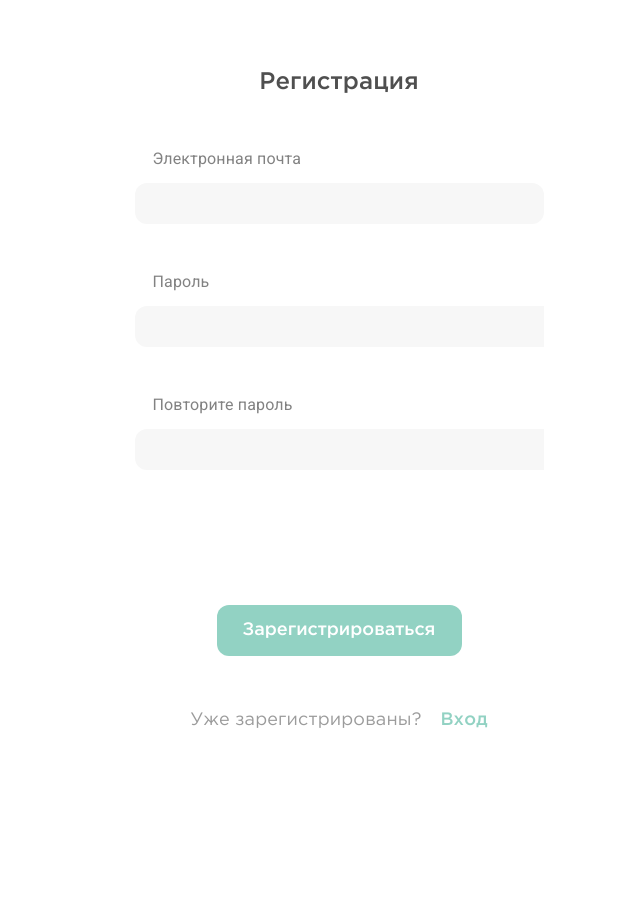
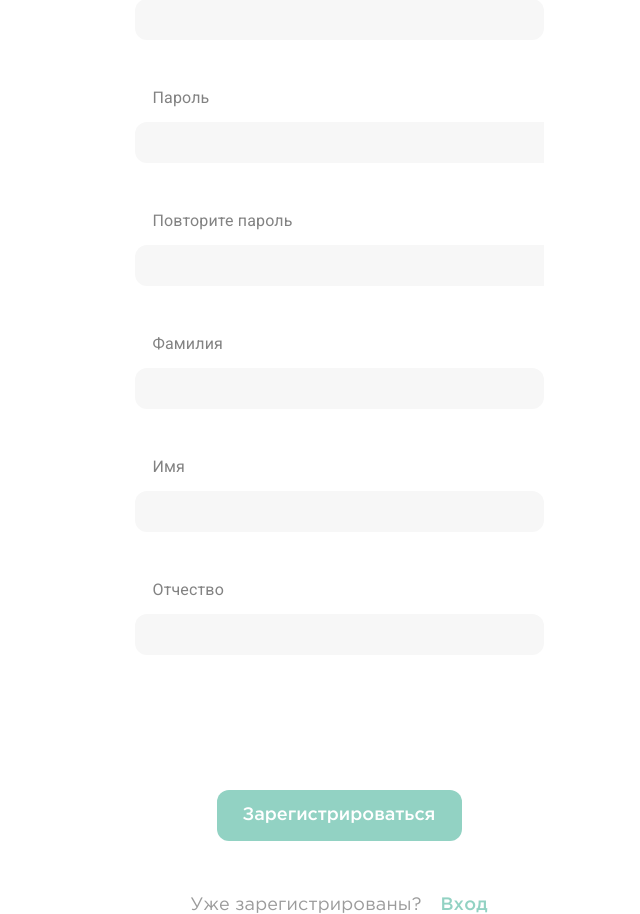
Before and after one commit to novkri/company-problems_Front, a Vue app: page /register in a window 1280 px wide. Shown: the whole page, without its empty margins (301-941 px from the left). Before the commit the page ends 800 px from the top, so only its background shows below. Built offline with nearby package versions, Linux system fonts and the light colour scheme; some icons are missing; what vue-toastify would draw is missing.

Commit message:
reg+auth changes (only design!)

```diff
--- a/src/components/Auth/Login.vue
+++ b/src/components/Auth/Login.vue
@@ -3,11 +3,11 @@
     <div class="header">Вход в систему</div>
     <form>
       <div class="form-group">
-        <label for="username">Имя пользователя<span
-            v-if="username.length >= 15 && username.length <= 20">{{$v.username.$params.maxLength.max - username.length}}</span></label>
-        <input type="text" class="form-control" id="username" v-model="username"
-          :class="{ 'form-control--error': $v.username.$invalid, 'form-control--valid': username && !$v.username.$invalid}">
-        <div class="errorAuth" v-if="errorU.name">{{errorU.name[1]}} </div>
+        <label for="email">Адрес электронной почты<span
+            v-if="email.length >= 15 && email.length <= 20">{{$v.email.$params.maxLength.max - email.length}}</span></label>
+        <input type="text" class="form-control" id="email" v-model="email"
+          :class="{ 'form-control--error': $v.email.$invalid, 'form-control--valid': email && !$v.email.$invalid}">
+        <div class="errorAuth" v-if="errorU.email">{{errorU.email[1]}} </div>
       </div>
       <div class="form-group">
         <label for="password">Пароль<span
@@ -19,9 +19,7 @@
       <br>
       <div class="errorAuth" v-if="errorU.name" style="text-align: center;">{{errorU.name[0]}}</div>
       <div class="errorAuth" v-if="error401" style="text-align: center;">{{error401}}</div>
-      <!-- <div class="form-group">
-        <router-link :to="{ name: 'Register' }">Регистрация</router-link>
-      </div> -->
+
       <div class="btn-and-link">
         <button type="submit" class="btn" @click.prevent="login">Войти</button>
         <router-link to="/register">Регистрация</router-link>
@@ -45,14 +43,14 @@
     name: "Login",
     data: () => ({
       success: false,
-      username: '',
+      email: '',
       password: ''
 
     }),
     validations: {
-      username: {
-        minLength: minLength(4),
-        maxLength: maxLength(20)
+      email: {
+        minLength: minLength(3),
+        maxLength: maxLength(256)
       },
       password: {
         minLength: minLength(8),
@@ -69,7 +67,7 @@
     methods: {
       async login() {
         const formData = {
-          name: this.username,
+          email: this.email,
           password: this.password,
         }
         await this.$store.dispatch('login', formData).then(() => {
--- a/src/components/Auth/Register.vue
+++ b/src/components/Auth/Register.vue
@@ -11,7 +11,7 @@
         <div class="errorAuth" v-if="errorUReg.name">{{errorUReg.name[0]}} </div>
       </div> -->
       <div class="form-group">
-        <label for="email">Электронная почта <span
+        <label for="email">Адрес электронной почты<span
             v-if="email.length >= 250 && email.length <= 255">{{$v.email.$params.maxLength.max - email.length}}</span></label>
         <input type="email" class="form-control" id="email" v-model="email"
           :class="{ 'form-control--error': $v.email.$invalid, 'form-control--valid': email && !$v.email.$invalid}">
@@ -47,6 +47,27 @@
         <div class="errorAuth" v-if="errorUReg.password">{{errorUReg.password[1]}} </div>
       </div>
 
+      <div class="form-group">
+        <label for="text">Фамилия<span
+            v-if="surname.length >= 250 && surname.length <= 255">{{$v.surname.$params.maxLength.max - surname.length}}</span></label>
+        <input type="text" class="form-control" id="surname" v-model="surname"
+          :class="{ 'form-control--error': $v.surname.$invalid, 'form-control--valid': surname && !$v.surname.$invalid}">
+        <div class="errorAuth" v-if="errorUReg.surname">{{errorUReg.surname[0]}} </div>
+      </div>
+       <div class="form-group">
+        <label for="text">Имя<span
+            v-if="name.length >= 250 && name.length <= 255">{{$v.name.$params.maxLength.max - name.length}}</span></label>
+        <input type="text" class="form-control" id="name" v-model="name"
+          :class="{ 'form-control--error': $v.name.$invalid, 'form-control--valid': name && !$v.name.$invalid}">
+        <div class="errorAuth" v-if="errorUReg.name">{{errorUReg.name[0]}} </div>
+      </div>
+       <div class="form-group">
+        <label for="text">Отчество<span
+            v-if="patronymic.length >= 250 && patronymic.length <= 255">{{$v.patronymic.$params.maxLength.max - patronymic.length}}</span></label>
+        <input type="text" class="form-control" id="patronymic" v-model="patronymic"
+          :class="{ 'form-control--error': $v.patronymic.$invalid, 'form-control--valid': patronymic && !$v.patronymic.$invalid}">
+        <div class="errorAuth" v-if="errorUReg.patronymic">{{errorUReg.patronymic[0]}} </div>
+      </div>
       <button type="submit" class="btn" @click.prevent="register">Зарегистрироваться</button>
     </form>
 
@@ -66,7 +87,6 @@
 </template>
 
 <script>
-  // import {mapGetters} from 'vuex'
   import {
     EyeIcon,
     EyeOffIcon,
@@ -89,7 +109,9 @@
       email: '',
       password: '',
       confirm: '',
-      username: '',
+      surname: '',
+      patronymic: '',
+      name: '',
       eye: undefined,
       eyeC: undefined
     }),
@@ -99,7 +121,15 @@
       ThumbsUpIcon
     },
     validations: {
-      username: {
+      name: {
+        minLength: minLength(4),
+        maxLength: maxLength(20)
+      },
+      surname: {
+        minLength: minLength(4),
+        maxLength: maxLength(20)
+      },
+      patronymic: {
         minLength: minLength(4),
         maxLength: maxLength(20)
       },
@@ -149,7 +179,9 @@
       },
       async register() {
         const formData = {
-          name: this.username,
+          name: this.name,
+          surname: this.surname,
+          patronymic: this.patronymic,
           password: this.password,
           password_confirmation: this.confirm,
           email: this.email
```
